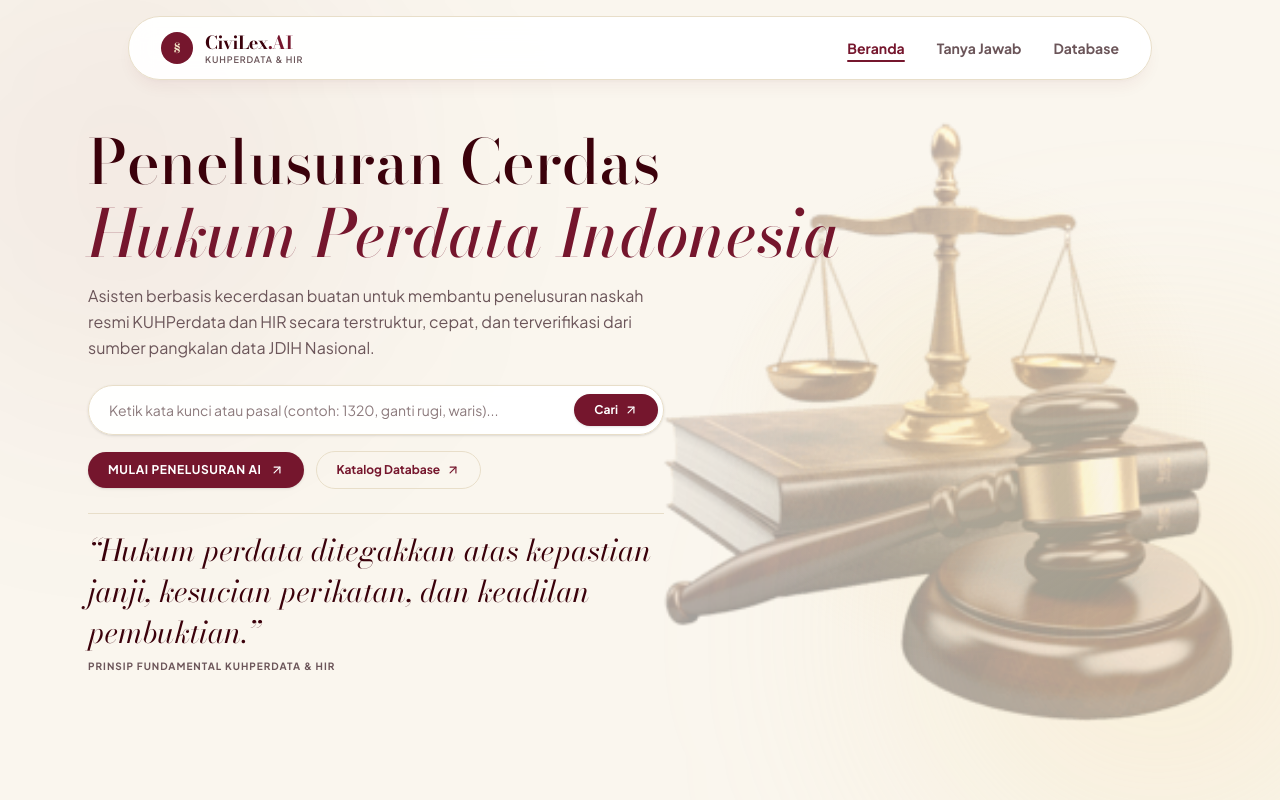
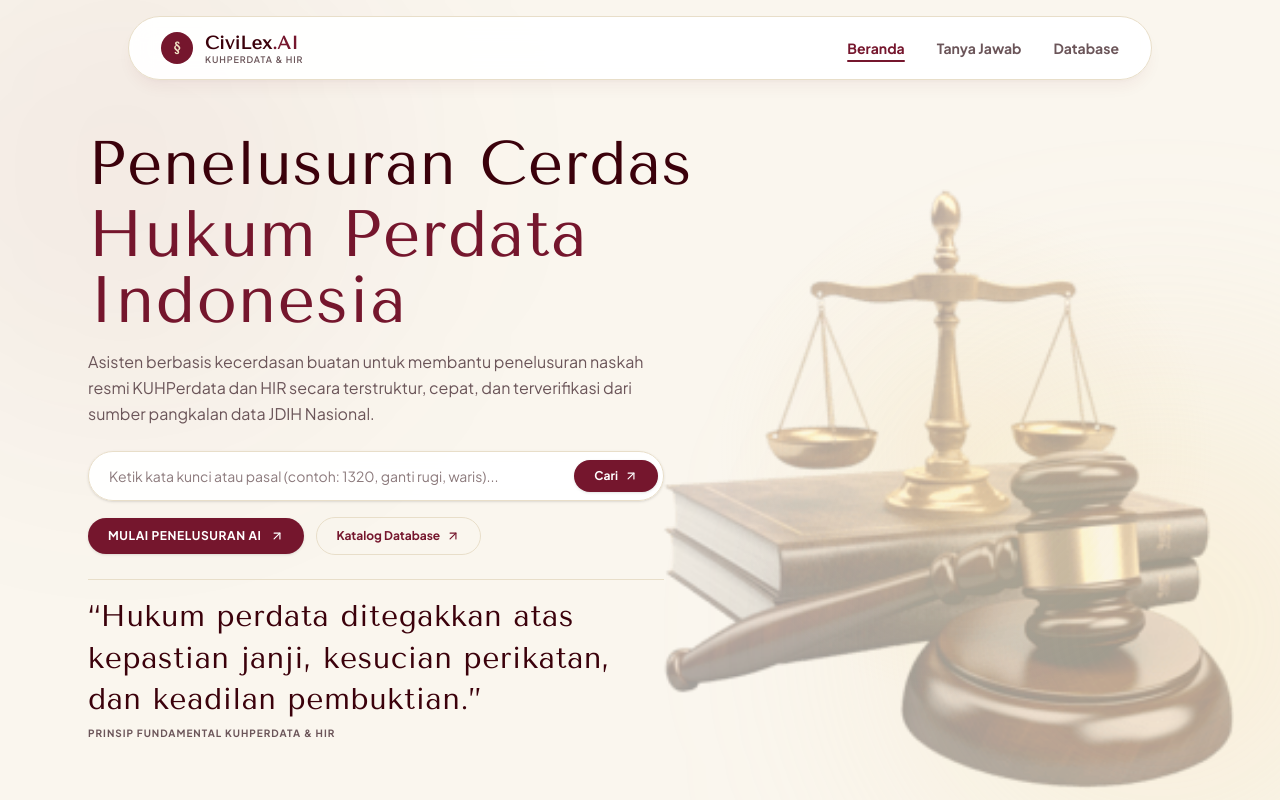
Before and after one commit to nisrinaatiqah/legal-rag-kuhperdata, a Next.js app in the folder perdata-app/: page / in a window 1280 px wide. Shown: the top 800 px of the page. Built offline with nearby package versions, Linux system fonts and the light colour scheme; a web font is replaced by a local one.

Commit message:
style(typography): activate Option C Sculpted Flared Sans (Tenor Sans + Plus Jakarta Sans)

```diff
--- a/perdata-app/app/database/page.tsx
+++ b/perdata-app/app/database/page.tsx
@@ -114,14 +114,14 @@ function DatabaseContent() {
 
   return (
     <div className="max-w-6xl mx-auto px-6 flex flex-col gap-8 pb-12 font-sans">
-      {/* Header in High-Fashion Didone Style (Bodoni Moda - Opsi B) */}
+      {/* Header in Sculpted Flared Sans Style (Tenor Sans - Opsi C) */}
       <div className="flex flex-col gap-2 border-b border-[#E8DEC9] pb-6">
         <span className="text-[11px] font-bold tracking-widest uppercase text-[#75162D] font-sans">
           Pangkalan Data Naskah Resmi
         </span>
-        <h1 className="font-bodoni text-3xl sm:text-4xl md:text-5xl font-medium tracking-normal text-[#3B010B]">
+        <h1 className="font-tenor text-3xl sm:text-4xl md:text-5xl font-normal tracking-wide text-[#3B010B]">
           Katalog Ketentuan{' '}
-          <span className="text-[#75162D] italic normal-case text-3xl sm:text-4xl md:text-5xl block sm:inline">
+          <span className="text-[#75162D] normal-case text-3xl sm:text-4xl md:text-5xl block sm:inline">
             KUHPerdata &amp; HIR
           </span>
         </h1>
--- a/perdata-app/app/globals.css
+++ b/perdata-app/app/globals.css
@@ -41,12 +41,12 @@
   --text-main: #2A171A;
   --text-muted: #6B5559;
 
-  /* Opsi B: High-Fashion Editorial Chic (Bodoni Moda + Plus Jakarta Sans) */
-  --font-display: 'Bodoni Moda', Georgia, serif;
-  --font-cyntho: 'Bodoni Moda', Georgia, serif;
-  --font-serif: 'Bodoni Moda', Georgia, serif;
-  --font-editorial: 'Bodoni Moda', Georgia, serif;
-  --font-accent: 'Bodoni Moda', Georgia, serif;
+  /* Opsi C: Sculpted Flared Sans (Tenor Sans + Plus Jakarta Sans) */
+  --font-display: 'Tenor Sans', sans-serif;
+  --font-cyntho: 'Tenor Sans', sans-serif;
+  --font-serif: 'Tenor Sans', sans-serif;
+  --font-editorial: 'Tenor Sans', sans-serif;
+  --font-accent: 'Tenor Sans', sans-serif;
   --font-sans: 'Plus Jakarta Sans', system-ui, -apple-system, sans-serif;
 
   /* Aliases */
@@ -57,6 +57,7 @@
   --font-forum: var(--font-display);
   --font-bodoni: var(--font-display);
   --font-prata: var(--font-display);
+  --font-tenor: var(--font-display);
   --font-montserrat: var(--font-sans);
   --font-jakarta: var(--font-sans);
 }
@@ -76,42 +77,55 @@ body {
   -webkit-font-smoothing: antialiased;
 }
 
-/* Typography Utility Classes (Opsi B: Bodoni Moda + Plus Jakarta Sans) */
+/* Typography Utility Classes (Opsi C: Tenor Sans + Plus Jakarta Sans) */
 .font-display {
-  font-family: 'Bodoni Moda', Georgia, serif;
+  font-family: 'Tenor Sans', sans-serif;
+  letter-spacing: 0.02em;
 }
 
 .font-marcellus {
-  font-family: 'Bodoni Moda', Georgia, serif;
+  font-family: 'Tenor Sans', sans-serif;
+  letter-spacing: 0.02em;
 }
 
 .font-italiana {
-  font-family: 'Bodoni Moda', Georgia, serif;
-  font-style: italic;
+  font-family: 'Tenor Sans', sans-serif;
+  letter-spacing: 0.02em;
 }
 
 .font-cyntho {
-  font-family: 'Bodoni Moda', Georgia, serif;
+  font-family: 'Tenor Sans', sans-serif;
+  letter-spacing: 0.02em;
 }
 
 .font-editorial {
-  font-family: 'Bodoni Moda', Georgia, serif;
+  font-family: 'Tenor Sans', sans-serif;
+  letter-spacing: 0.02em;
 }
 
 .font-cormorant {
-  font-family: 'Bodoni Moda', Georgia, serif;
+  font-family: 'Tenor Sans', sans-serif;
+  letter-spacing: 0.02em;
 }
 
 .font-dm-serif {
-  font-family: 'Bodoni Moda', Georgia, serif;
+  font-family: 'Tenor Sans', sans-serif;
+  letter-spacing: 0.02em;
 }
 
 .font-forum {
-  font-family: 'Bodoni Moda', Georgia, serif;
+  font-family: 'Tenor Sans', sans-serif;
+  letter-spacing: 0.02em;
 }
 
 .font-bodoni {
-  font-family: 'Bodoni Moda', Georgia, serif;
+  font-family: 'Tenor Sans', sans-serif;
+  letter-spacing: 0.02em;
+}
+
+.font-tenor {
+  font-family: 'Tenor Sans', sans-serif;
+  letter-spacing: 0.02em;
 }
 
 .font-montserrat {
@@ -119,7 +133,8 @@ body {
 }
 
 .font-serif {
-  font-family: 'Bodoni Moda', Georgia, serif;
+  font-family: 'Tenor Sans', sans-serif;
+  letter-spacing: 0.02em;
 }
 
 .font-body {
@@ -131,7 +146,8 @@ body {
 }
 
 .font-cinzel {
-  font-family: 'Bodoni Moda', Georgia, serif;
+  font-family: 'Tenor Sans', sans-serif;
+  letter-spacing: 0.02em;
 }
 
 .font-jakarta {
--- a/perdata-app/app/page.tsx
+++ b/perdata-app/app/page.tsx
@@ -114,10 +114,10 @@ export default function HomePage() {
         {/* Content Container */}
         <div className="max-w-6xl mx-auto px-6 relative z-10 w-full">
           <div className="max-w-2xl lg:max-w-3xl flex flex-col items-start text-left">
-            {/* High-Fashion Editorial Didone Headline in Bodoni Moda (Opsi B) */}
-            <h1 className="font-bodoni text-3xl sm:text-4xl md:text-5xl lg:text-[3.85rem] font-medium tracking-normal text-[#3B010B] leading-[1.12]">
+            {/* Sculpted Flared Sans Headline in Tenor Sans (Opsi C) */}
+            <h1 className="font-tenor text-3xl sm:text-4xl md:text-5xl lg:text-[3.85rem] font-normal tracking-wide text-[#3B010B] leading-[1.14]">
               Penelusuran Cerdas{' '}
-              <span className="text-[#75162D] block mt-1 italic font-medium text-3xl sm:text-4xl md:text-5xl lg:text-[4.1rem]">
+              <span className="text-[#75162D] block mt-1 font-normal text-3xl sm:text-4xl md:text-5xl lg:text-[4.1rem]">
                 Hukum Perdata Indonesia
               </span>
             </h1>
@@ -166,9 +166,9 @@ export default function HomePage() {
               </Link>
             </div>
 
-            {/* Editorial Principle Quote in Bodoni Moda (Opsi B) */}
+            {/* Editorial Principle Quote in Tenor Sans (Opsi C) */}
             <div className="mt-6 pt-4 border-t border-[#E8DEC9] w-full max-w-xl">
-              <p className="font-bodoni italic text-2xl md:text-3xl text-[#3B010B] leading-snug">
+              <p className="font-tenor text-2xl md:text-3xl text-[#3B010B] leading-snug">
                 &ldquo;Hukum perdata ditegakkan atas kepastian janji, kesucian perikatan, dan keadilan pembuktian.&rdquo;
               </p>
               <p className="text-[10px] text-[#6B5559] mt-1.5 uppercase tracking-widest font-bold font-sans">
```
